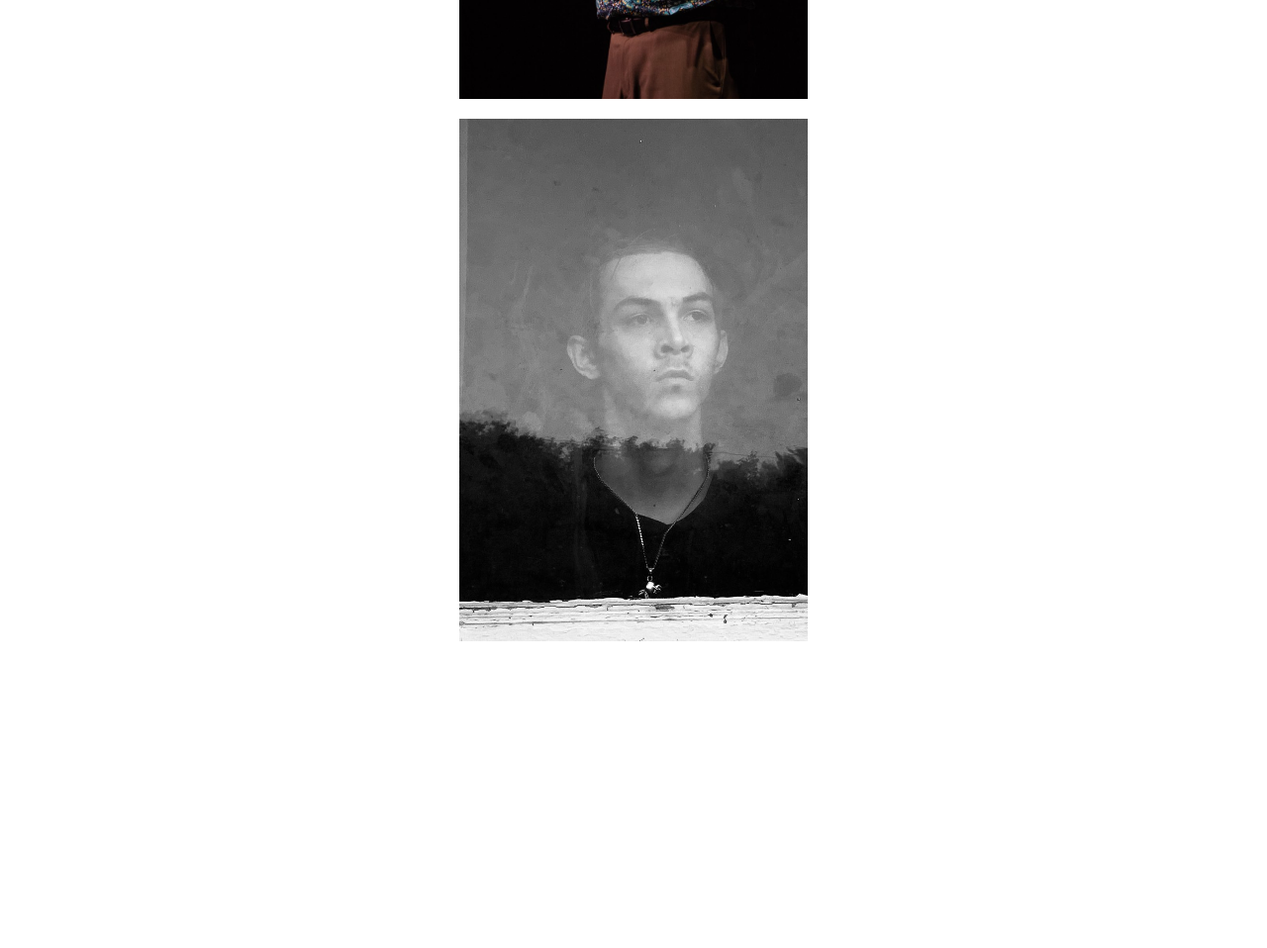
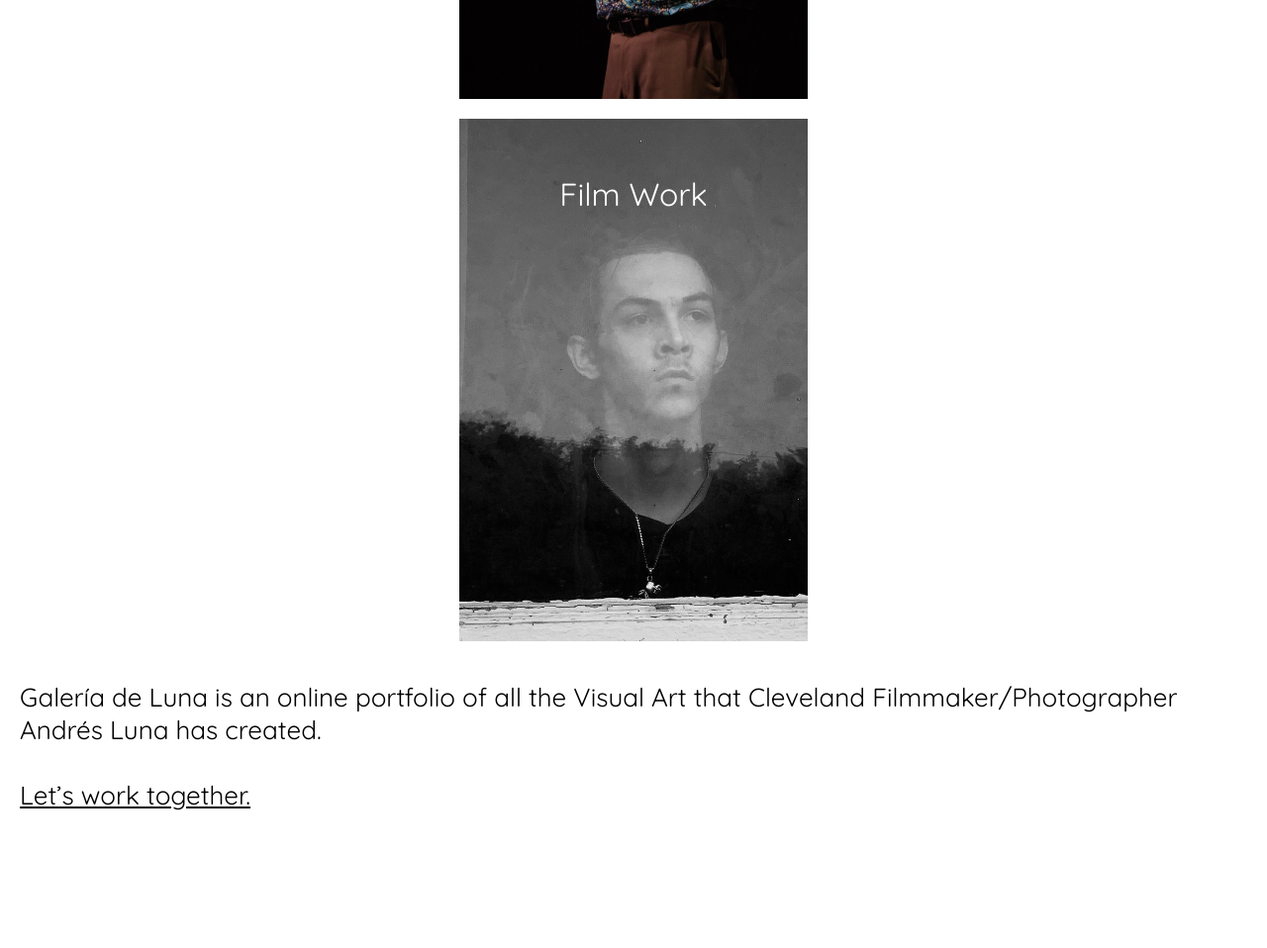
Before and after one commit to william-rogers3/luna-galeria, a plain HTML site: page index.html in a window 1280 px wide. Shown: the part 1620-2578 px from the top of the page at 99% size. Before the commit the page ends 2288 px from the top, so only its background shows below. Drawn offline with Linux system fonts and the light colour scheme.

Commit message:
Added info at bottom of landing page. Created effects for image holders and text to fade in and out.

```diff
--- a/index.html
+++ b/index.html
@@ -6,6 +6,9 @@
     <meta http-equiv="X-UA-Compatible" content="IE=edge">
     <meta name="viewport" content="width=device-width, initial-scale=1.0">
     <title>Galeria de Luna</title>
+    <link rel="preconnect" href="https://fonts.googleapis.com">
+    <link rel="preconnect" href="https://fonts.gstatic.com" crossorigin>
+    <link href="https://fonts.googleapis.com/css2?family=Quicksand:wght@300;400;500;600&display=swap" rel="stylesheet">
     <link rel="stylesheet" href="./styles.css">
     <script src="./script.js" defer></script>
 </head>
@@ -19,7 +22,7 @@
         </div>
     </header>
 
-    <div class="links-container">
+    <div class="links-container start">
         <ul>
             <li class="portfolio"><a href=#>Portfolio</a></li>
             <li class="about"><a href=#>About</a></li>
@@ -32,26 +35,39 @@
 
         <section>
             <div class="image-holder">
-                <div class="haze"></div>
+                <div class="haze">
+                    <div class="image-holder-text">Landscapes</div>
+                </div>
                 <div class="photo landscapes"></div>
             </div>
 
             <div class="image-holder">
-                <div class="haze"></div>
+                <div class="haze">
+                    <div class="image-holder-text">Portraiture</div>
+                </div>
                 <div class="photo portraiture"></div>
             </div>
 
             <div class="image-holder">
-                <div class="haze"></div>
+                <div class="haze">
+                    <div class="image-holder-text">Commercial</div>
+                </div>
                 <div class="photo commercial"></div>
             </div>
 
             <div class="image-holder">
-                <div class="haze"></div>
-                <div class="photo film-work"></div>
+                <div class="haze">
+                    <div class="image-holder-text">Film Work</div>
+                </div>
+                <div class="photo film-work">
+                </div>
             </div>
         </section>
 
+        <section id="final-section">
+            <p class="ending-paragraph">Galería de Luna is an online portfolio of all the Visual Art that Cleveland Filmmaker/Photographer Andrés Luna has created.
+                <br><br><a class="contact-ending-paragraph" href="#">Let’s work together.</a></p>
+        </section>
     </div>
 </body>
 
--- a/script.js
+++ b/script.js
@@ -1,5 +1,4 @@
 function toggleMenu() {
-    console.log('hi');
     const bars = document.getElementsByClassName("bar");
     const container = document.querySelector('.content-container');
     const linkContainer = document.querySelector('.links-container');
--- a/styles.css
+++ b/styles.css
@@ -1,6 +1,8 @@
 * {
     border: 0;
     margin: 0;
+    font-family: 'Quicksand', sans-serif;
+    font-weight: 400;
 }
 
 body.active {
@@ -24,11 +26,10 @@ header {
     justify-content: center;
     align-items: center;
     position: absolute;
-    /* bottom: -100px; */
-    translate: 0 600px;
     z-index: -1;
     opacity: 0;
-    transition: translate 1s;
+    translate: 0 101vh;
+    transition: translate .75s, opacity 1s;
 }
 
 .links-container > ul {
@@ -53,11 +54,6 @@ header {
     height: 1px;
 }
 
-h3 {
-    font-family: orpheus-pro;
-    font-weight: 200;
-}
-
 .menu {
     display: flex;
     flex-direction: column;
@@ -67,6 +63,7 @@ h3 {
     width: 50px;
     cursor: pointer;
     gap: 5px;
+    -webkit-tap-highlight-color:  rgba(255, 255, 255, 0);
 }
 
 .bar {
@@ -111,10 +108,41 @@ section {
     width: 352px;
 }
 
+.haze {
+    position: absolute;
+    height: 528px;
+    width: 352px;
+    background: rgba(0, 0, 0, 0.1);
+    z-index: 100;
+    background-size: cover;
+    color: white;
+    display: flex;
+    justify-content: center;
+    font-size: 4vh;
+    transition: all .25s;
+    cursor: pointer;
+    user-select: none;
+}
+
+.haze:hover,
+.haze:hover.image-holder-text {
+    opacity: 0;
+}
+
 .photo {
-    width: 100%;
-    height: 100%;
+    height: 528px;
+    width: 352px;
+    position: absolute;
     background-size: cover;
+}
+
+.image-holder-text {
+    margin-top: 56px;
+    transition: all .25s;
+}
+
+.image-holder-text:hover {
+    opacity: 0;
 }
 
 .landscapes {
@@ -133,3 +161,14 @@ section {
     background-image: url("./images/film-image.jpeg");
     background-position-x: 35%;
 }
+
+.ending-paragraph {
+    font-size: 26px;
+    padding: 0 10px;
+    margin: 0 10px;
+}
+
+#final-section {
+    height: 250px;
+    min-height: 0;
+}
```
